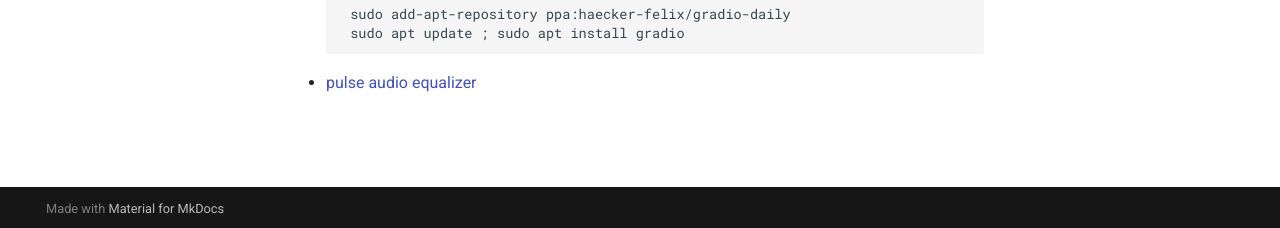
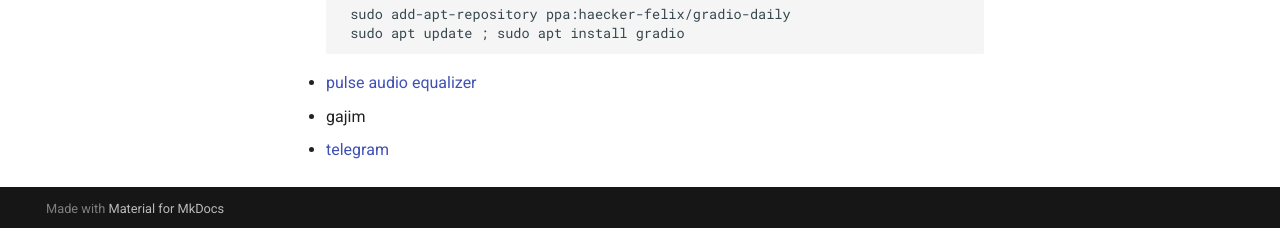
Before and after one commit to vician/wiki, an MkDocs documentation site: the page built from docs/Linux/Desktop/My needs.md, in a window 1280 px wide and 1320 px high. Shown: the part 1089-1317 px from the top of the window. Built offline with MkDocs 1.6.1 and Material for MkDocs 9.7.7, drawn with Linux system fonts in a browser that asks for light colours; comment, search, counter and statistics services are not loaded.

Commit message:
Update My needs.md

```diff
--- a/docs/Linux/Desktop/My needs.md
+++ b/docs/Linux/Desktop/My needs.md
@@ -41,3 +41,5 @@
          sudo apt update ; sudo apt install gradio
 
 - [pulse audio equalizer](PulseAudio Equalizer/)
+- gajim
+- [telegram](https://telegram.org/dl/desktop/linux)
```
